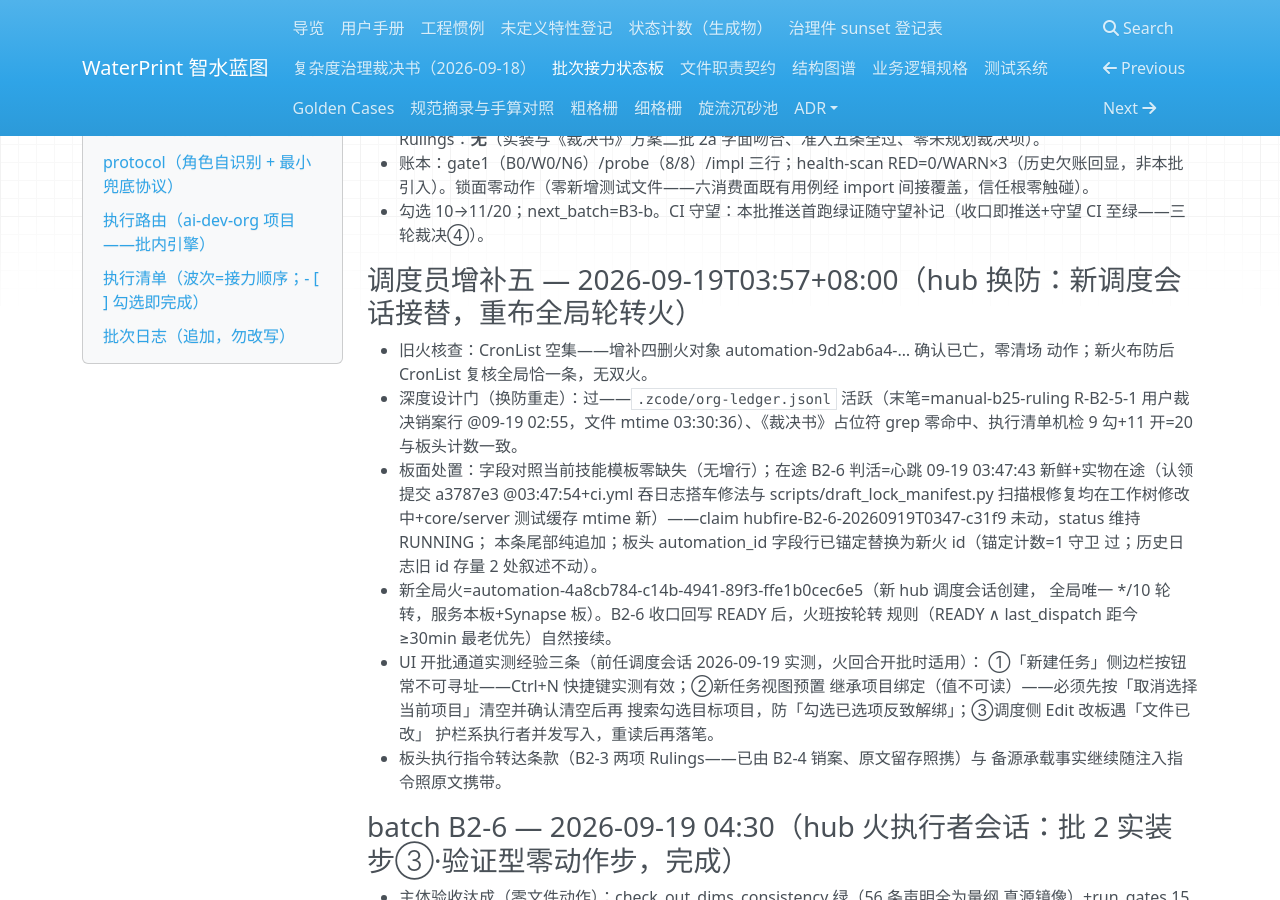
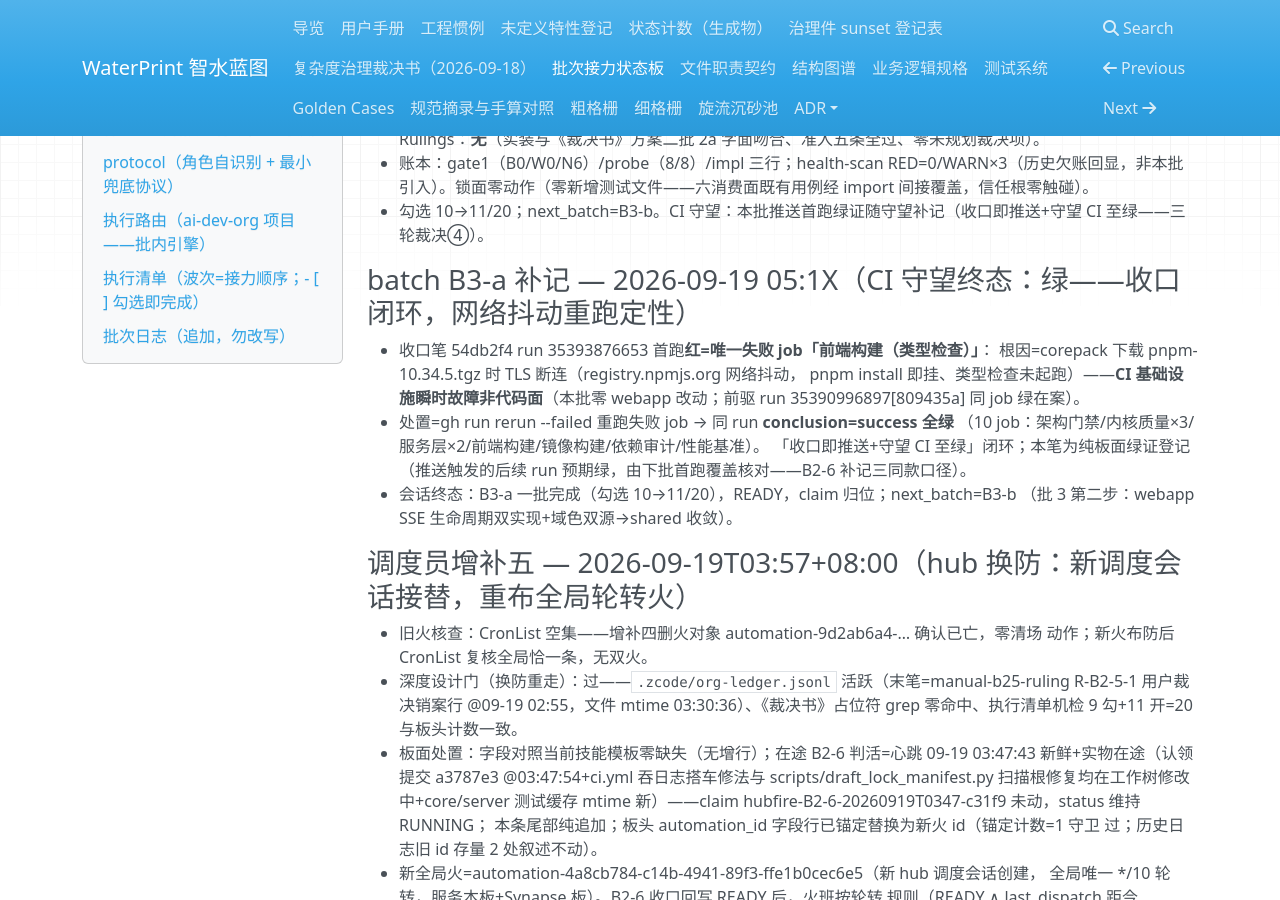
Before and after one commit to yyx20040712/waterprint, an MkDocs documentation site: the page built from docs/handoff/relay.md, in a window 1280 px wide and 900 px high, scrolled down 6138 px. Built offline with MkDocs 1.6.1, drawn with Linux system fonts in a browser that asks for light colours; nearby versions of some CDN libraries; some of the changed text lies outside the part shown.

Commit message:
B3-a 补记: CI 守望终态绿——收口笔 54db2f4 run 35393876653 首跑红定性=CI 网络抖动（corepack 下载 pnpm TLS 断连，前端类型检查未起跑，非代码面——本批零 webapp 改动+前驱 run 同 job 绿在案），--failed 重跑后同 run success 全绿。会话终态：B3-a 完成 11/20，READY+claim 归位，next_batch=B3-b。

```diff
--- a/docs/handoff/relay.md
+++ b/docs/handoff/relay.md
@@ -249,6 +249,18 @@
 - Rulings 回执核对（执行指令转达条款）：B2-3 两项（R-B2-3-1 追认/R-B2-3-2 知悉）经核对**已由 B2-4 执行者销案**（batch B2-4 日志+调度员增补三/五在案），本批无重复销案动作，板头执行指令原文照存。本批新增 Rulings：**无**（实装与《裁决书》方案二批 2a 字面吻合、准入五条全过、零未规划裁决项）。
 - 账本：gate1（B0/W0/N6）/probe（8/8）/impl 三行；health-scan RED=0/WARN×3（历史欠账回显，非本批引入）。锁面零动作（零新增测试文件——六消费面既有用例经 import 间接覆盖，信任根零触碰）。
 - 勾选 10→11/20；next_batch=B3-b。CI 守望：本批推送首跑绿证随守望补记（收口即推送+守望 CI 至绿——三轮裁决④）。
+### batch B3-a 补记 — 2026-09-19 05:1X（CI 守望终态：绿——收口闭环，网络抖动重跑定性）
+- 收口笔 54db2f4 run 35393876653 首跑**红=唯一失败 job「前端构建（类型检查）」**：
+  根因=corepack 下载 pnpm-10.34.5.tgz 时 TLS 断连（registry.npmjs.org 网络抖动，
+  pnpm install 即挂、类型检查未起跑）——**CI 基础设施瞬时故障非代码面**（本批零
+  webapp 改动；前驱 run 35390996897[809435a] 同 job 绿在案）。
+- 处置=gh run rerun --failed 重跑失败 job → 同 run **conclusion=success 全绿**
+  （10 job：架构门禁/内核质量×3/服务层×2/前端构建/镜像构建/依赖审计/性能基准）。
+  「收口即推送+守望 CI 至绿」闭环；本笔为纯板面绿证登记（推送触发的后续 run
+  预期绿，由下批首跑覆盖核对——B2-6 补记三同款口径）。
+- 会话终态：B3-a 一批完成（勾选 10→11/20），READY，claim 归位；next_batch=B3-b
+  （批 3 第二步：webapp SSE 生命周期双实现+域色双源→shared 收敛）。
+
 
 ### 调度员增补五 — 2026-09-19T03:57+08:00（hub 换防：新调度会话接替，重布全局轮转火）
 - 旧火核查：CronList 空集——增补四删火对象 automation-9d2ab6a4-… 确认已亡，零清场
```
Also changed, not shown: other parts of docs/handoff/relay.md (+1 -1 lines).
